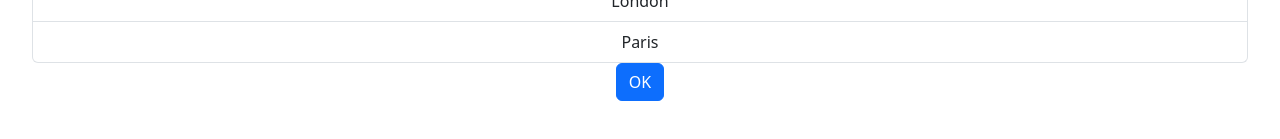
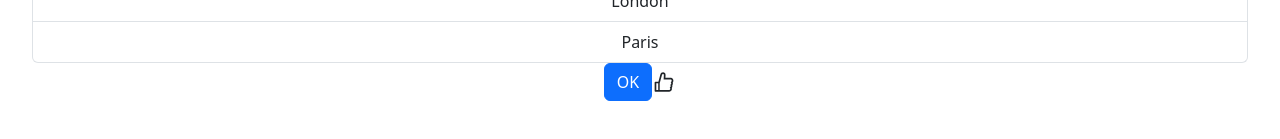
Before and after one commit to sawfiz/Mosh-React-Part-1, a React (Vite) app: page / in a window 1280 px wide. Shown: the part 231-370 px from the top of the page. Built offline with nearby package versions, Linux system fonts and the light colour scheme.

Commit message:
Add Like button

```diff
--- a/package.json
+++ b/package.json
@@ -13,7 +13,8 @@
     "@radix-ui/react-icons": "^1.3.0",
     "bootstrap": "^5.3.2",
     "react": "^18.2.0",
-    "react-dom": "^18.2.0"
+    "react-dom": "^18.2.0",
+    "react-icons": "^4.12.0"
   },
   "devDependencies": {
     "@types/react": "^18.2.43",
--- a/src/App.tsx
+++ b/src/App.tsx
@@ -1,6 +1,7 @@
 import "./App.css";
 import Button from "./components/Button";
 import ListGroup from "./components/ListGroup";
+import Like from "./components/Like";
 
 function App() {
   const items = ["New York", "San Francisco", "Tokyo", "London", "Paris"];
@@ -9,13 +10,11 @@ function App() {
     console.log(item);
   };
 
-
   return (
     <>
       <ListGroup heading="Cities" items={items} onSelect={handleSelect} />
-      <Button variant="primary">
-        OK
-      </Button>
+      <Button variant="primary">OK</Button>
+      <Like onClick={() => console.log("Clicked")} />
     </>
   );
 }
--- /dev/null
+++ b/src/components/Like.tsx
@@ -0,0 +1,29 @@
+import { useState } from "react";
+import { AiFillLike, AiOutlineLike } from "react-icons/ai";
+
+interface Props {
+  onClick: () => void;
+}
+
+const Like = ({ onClick }: Props) => {
+  const [like, setLike] = useState(false);
+
+  function toggle() {
+    return () => {
+      setLike(!like);
+      onClick();
+    };
+  }
+
+  return (
+    <>
+      {like ? (
+        <AiFillLike size="1.5rem" color="#ff6b81" onClick={toggle()} />
+      ) : (
+        <AiOutlineLike size="1.5rem" onClick={toggle()} />
+      )}
+    </>
+  );
+};
+
+export default Like;
```
Also changed, not shown: 1 other file (tests, documents, lock files or other folders).
